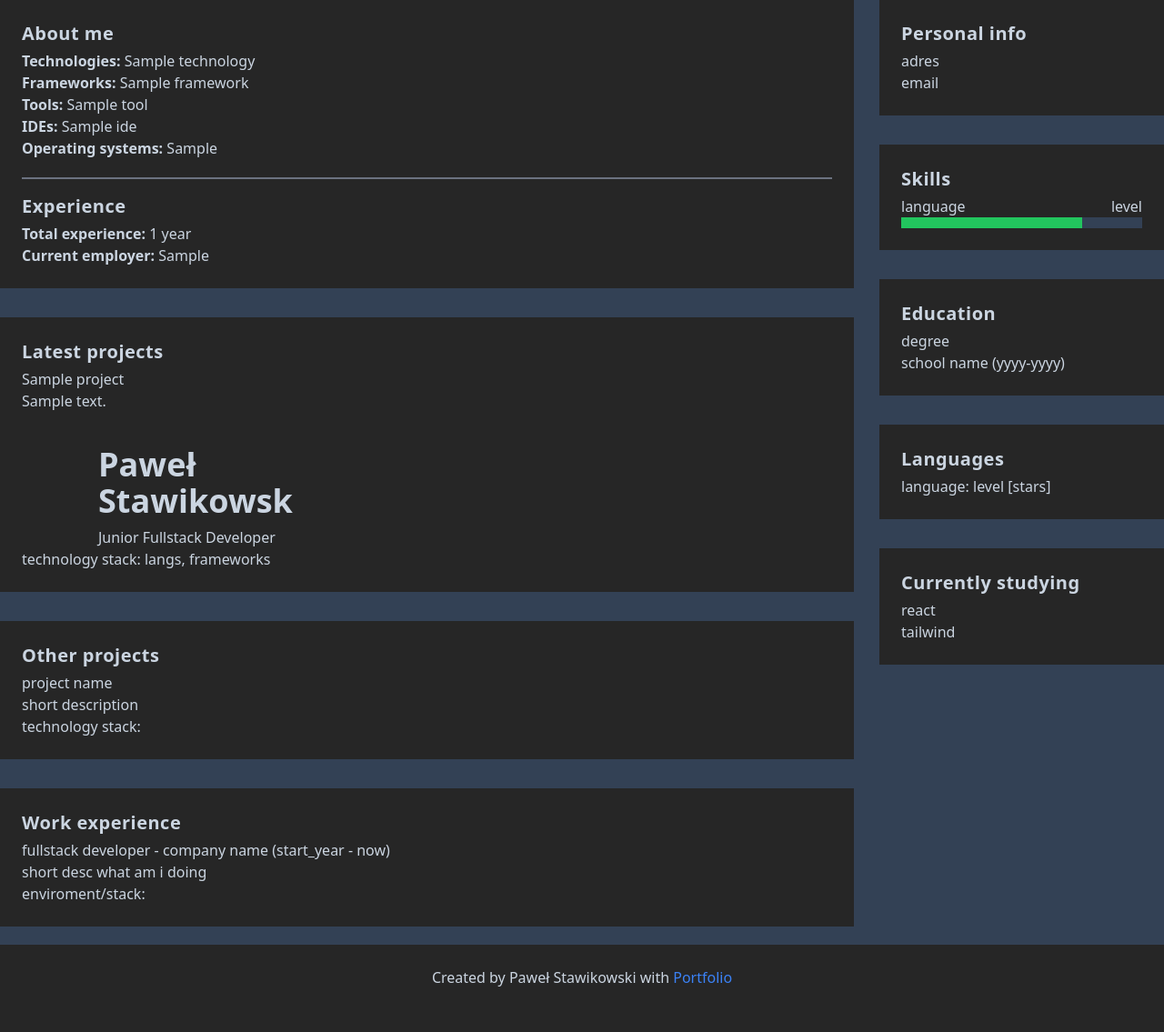
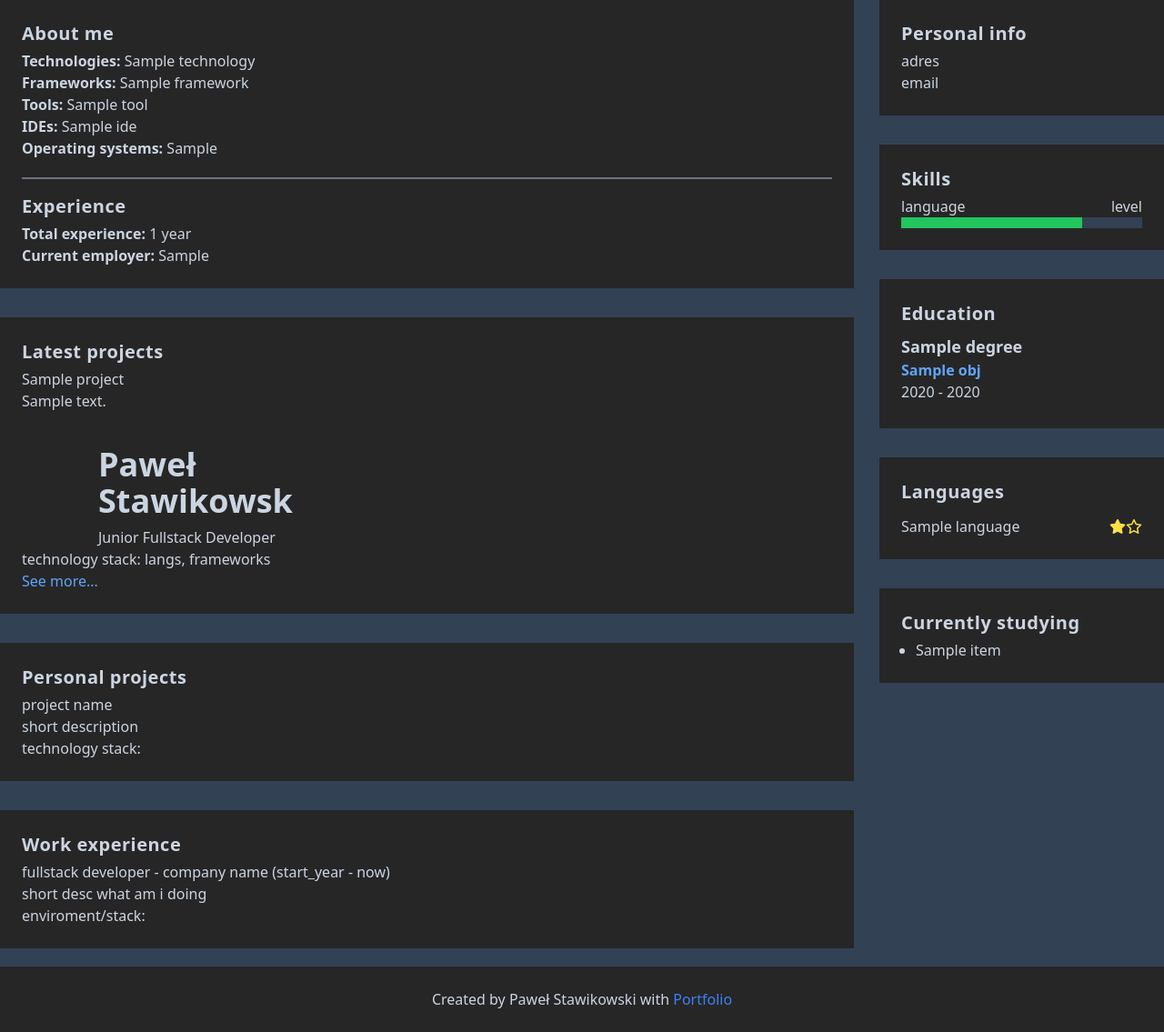
Before and after one commit to Pawikoski/portfolio, a Django app: template templates/index.html in a window 1280 px wide. Shown: the part 293-1428 px from the top of the page at 91% size. Before the commit the page ends 1378 px from the top, so only its background shows below. Run offline with Django 4.2, Linux system fonts and the light colour scheme; the template is opened without the code that fills it: most values are stand-ins (such as "Sample title", 1, 10 or a date in 2020); some libraries are stand-ins or nearby versions.

Commit message:
Sections 'Education' and 'Languages'

```diff
--- a/templates/index.html
+++ b/templates/index.html
@@ -50,10 +50,11 @@
           <p>technology stack: langs, frameworks</p>
         </div>
       {% endfor %}
+      <a href="" class="text-blue-400">See more...</a>
 
     </div>
     <div class="other-projects box">
-      <p class="text-xl pb-1 font-bold tracking-wide font-sans">Other projects</p>
+      <p class="text-xl pb-1 font-bold tracking-wide font-sans">Personal projects</p>
       <div class="side-project">
         <a href="#">project name</a>
         <p>short description</p>
@@ -92,18 +93,31 @@
     </div>
     <div class="education box">
       <p class="text-xl pb-1 font-bold tracking-wide font-sans">Education</p>
-      <p>degree</p>
-      <p>school name (yyyy-yyyy)</p>
+      {% for obj in education %}
+      <div class="py-1">
+        <p class="text-lg font-semibold">{{ obj.degree }}</p>
+        <p class="text-blue-400 font-semibold"><a href="{{ obj.website }}">{{ obj.name }}</a></p>
+        <p>{{ obj.start_date|date:"Y" }} - {% if obj.still_learning %}now{% else %}{{ obj.graduate_date|date:"Y" }}{% endif %}</p>
+      </div>
+      {% endfor %}
+
+
     </div>
     <div class="languages box">
       <p class="text-xl pb-1 font-bold tracking-wide font-sans">Languages</p>
-      <p>language: level [stars]</p>
+      {% for language in languages %}
+        <div class="flex justify-between space-y-3 items-baseline">
+          <p>{{ language.name }}</p>
+          <p class=" text-yellow-300">{% for _ in language.full_stars %}<i class="fa-solid fa-star"></i>{% endfor %}{% for _ in language.blank_stars %}<i class="fa-regular fa-star"></i>{% endfor %}</p>
+        </div>
+      {% endfor %}
     </div>
     <div class="currently-learn box">
       <p class="text-xl pb-1 font-bold tracking-wide font-sans">Currently studying</p>
-      <ul>
-        <li>react</li>
-        <li>tailwind</li>
+      <ul class="list-disc pl-4">
+        {% for item in currently_studying %}
+        <li>{{ item }}</li>
+        {% endfor %}
       </ul>
     </div>
 
```
